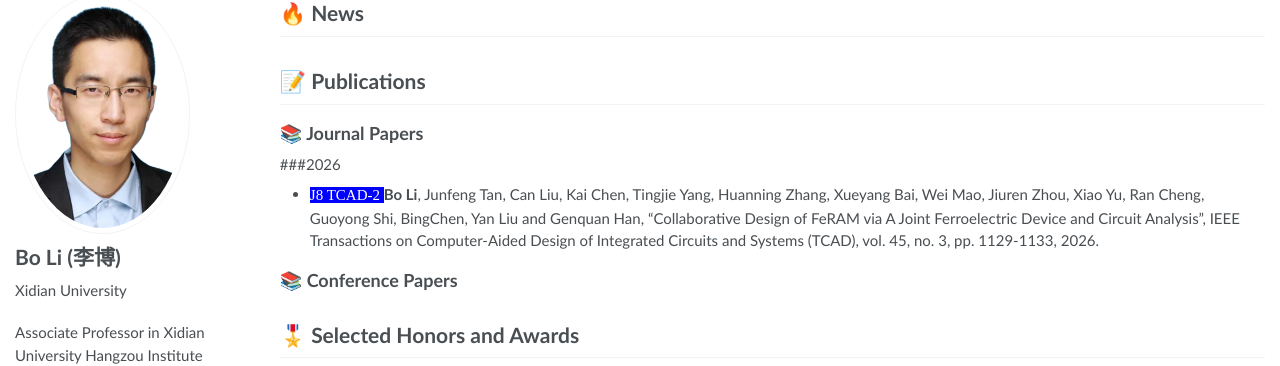
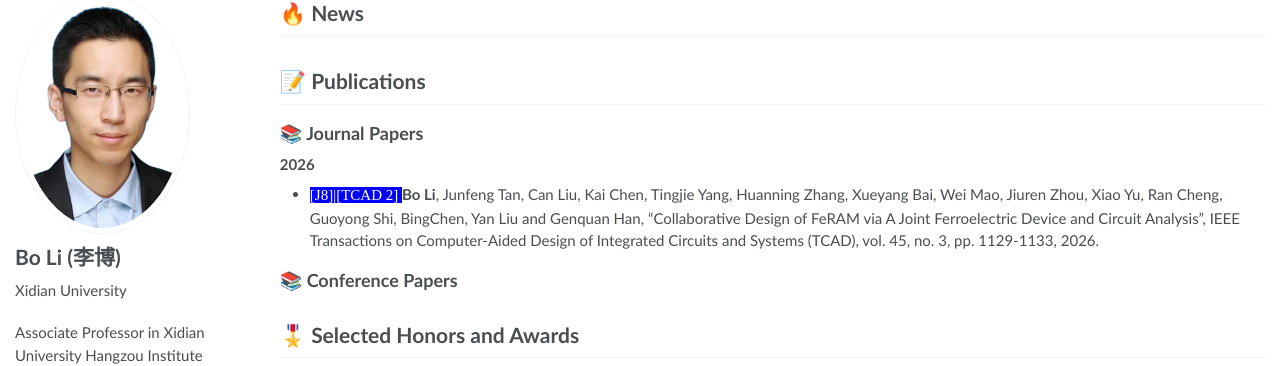
Before and after one commit to ScholarBoLi/ScholarBoLi.github.io, a Jekyll site: the page built from _pages/about.md, in a window 1280 px wide and 1168 px high. Shown: the part 97-463 px from the top of the window. Built offline with Jekyll 4.4.1, drawn with Linux system fonts in a browser that asks for light colours; some web fonts are replaced.

Commit message:
Update about.md

```diff
--- a/_pages/about.md
+++ b/_pages/about.md
@@ -28,8 +28,8 @@ redirect_from:
 # 📝 Publications
 ## 📚 Journal Papers
 
-###2026
-- <span style="background-color:blue; color:white; font-family: 'Special Elite', cursive;"> J8 TCAD-2 </span> **Bo Li**, Junfeng Tan, Can Liu, Kai Chen, Tingjie Yang, Huanning Zhang, Xueyang Bai, Wei Mao, Jiuren Zhou, Xiao Yu, Ran Cheng, Guoyong Shi, BingChen, Yan Liu and Genquan Han, "Collaborative Design of FeRAM via A Joint Ferroelectric Device and Circuit Analysis", IEEE Transactions on Computer-Aided Design of Integrated Circuits and Systems (TCAD), vol. 45, no. 3, pp. 1129-1133, 2026.
+**2026**
+- <span style="background-color:blue; color:white; font-family: 'Special Elite', cursive;"> [J8]|[TCAD 2] </span> **Bo Li**, Junfeng Tan, Can Liu, Kai Chen, Tingjie Yang, Huanning Zhang, Xueyang Bai, Wei Mao, Jiuren Zhou, Xiao Yu, Ran Cheng, Guoyong Shi, BingChen, Yan Liu and Genquan Han, "Collaborative Design of FeRAM via A Joint Ferroelectric Device and Circuit Analysis", IEEE Transactions on Computer-Aided Design of Integrated Circuits and Systems (TCAD), vol. 45, no. 3, pp. 1129-1133, 2026.
 
 ## 📚 Conference Papers
 
```
